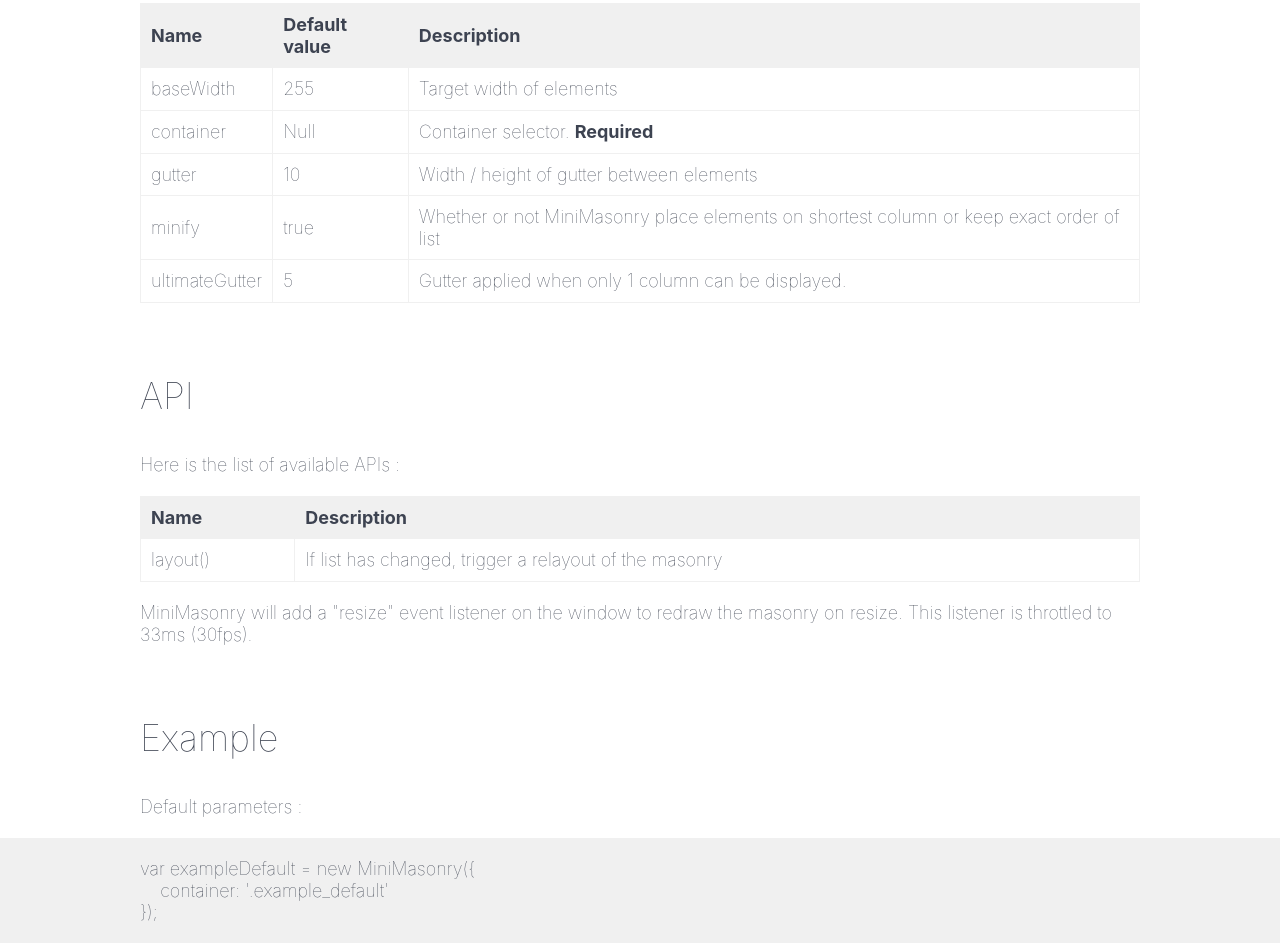
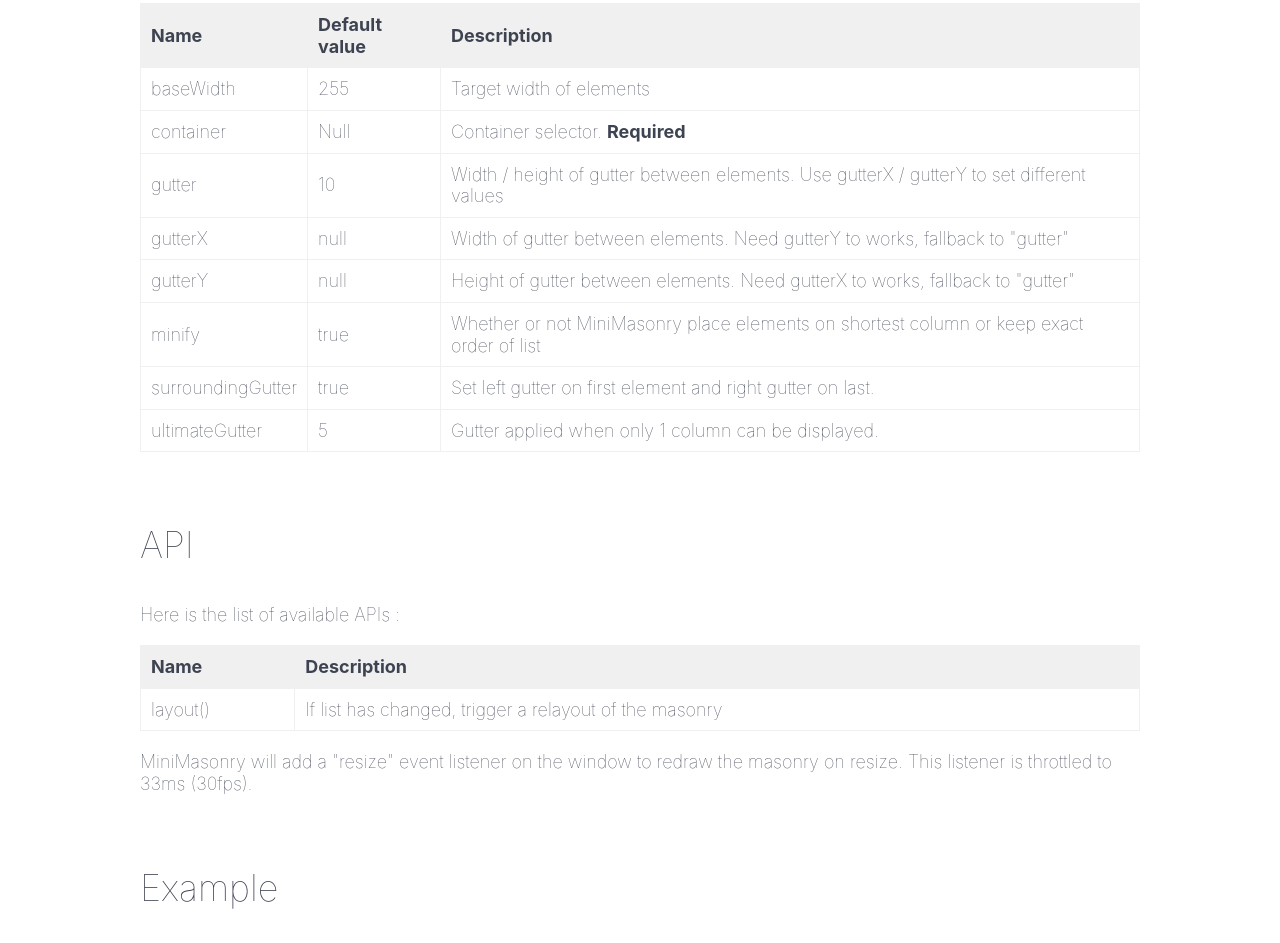
Before and after one commit to Spope/MiniMasonry.js, a plain HTML site: page index.html in a window 1280 px wide. Shown: the part 2079-3022 px from the top of the page. Drawn offline with Linux system fonts and the light colour scheme; a script that the page names is missing.

Commit message:
Updated doc for gutterX, gutterY and surroundingGutter

```diff
--- a/index.html
+++ b/index.html
@@ -92,12 +92,27 @@
                     <tr>
                         <td>gutter</td>
                         <td>10</td>
-                        <td>Width / height of gutter between elements</td>
+                        <td>Width / height of gutter between elements. Use gutterX / gutterY to set different values</td>
+                    </tr>
+                    <tr>
+                        <td>gutterX</td>
+                        <td>null</td>
+                        <td>Width of gutter between elements. Need gutterY to works, fallback to "gutter"</td>
+                    </tr>
+                    <tr>
+                        <td>gutterY</td>
+                        <td>null</td>
+                        <td>Height of gutter between elements. Need gutterX to works, fallback to "gutter"</td>
                     </tr>
                     <tr>
                         <td>minify</td>
                         <td>true</td>
                         <td>Whether or not MiniMasonry place elements on shortest column or keep exact order of list</td>
+                    </tr>
+                    <tr>
+                        <td>surroundingGutter</td>
+                        <td>true</td>
+                        <td>Set left gutter on first element and right gutter on last.</td>
                     </tr>
                     <tr>
                         <td>ultimateGutter</td>
```
